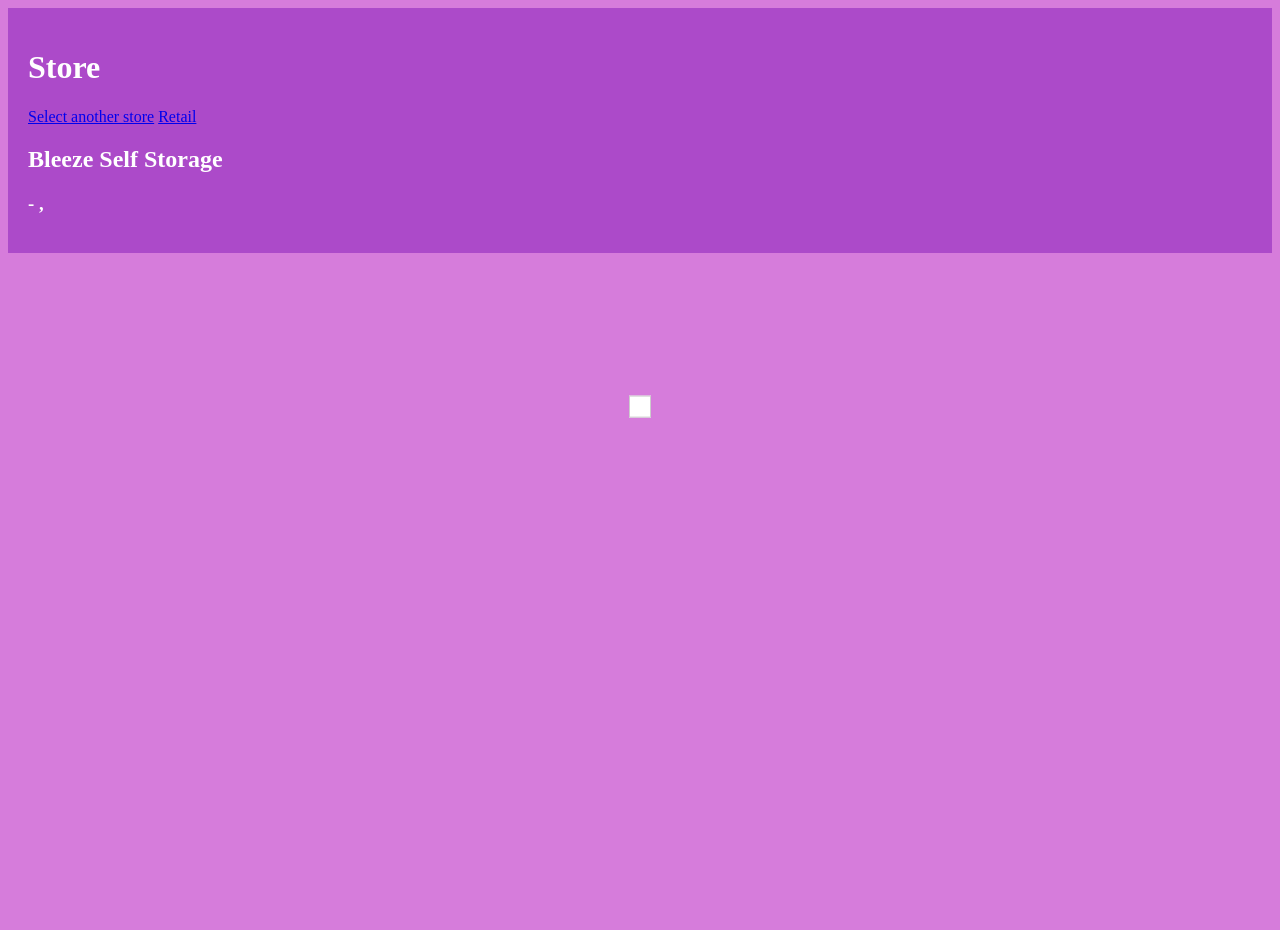
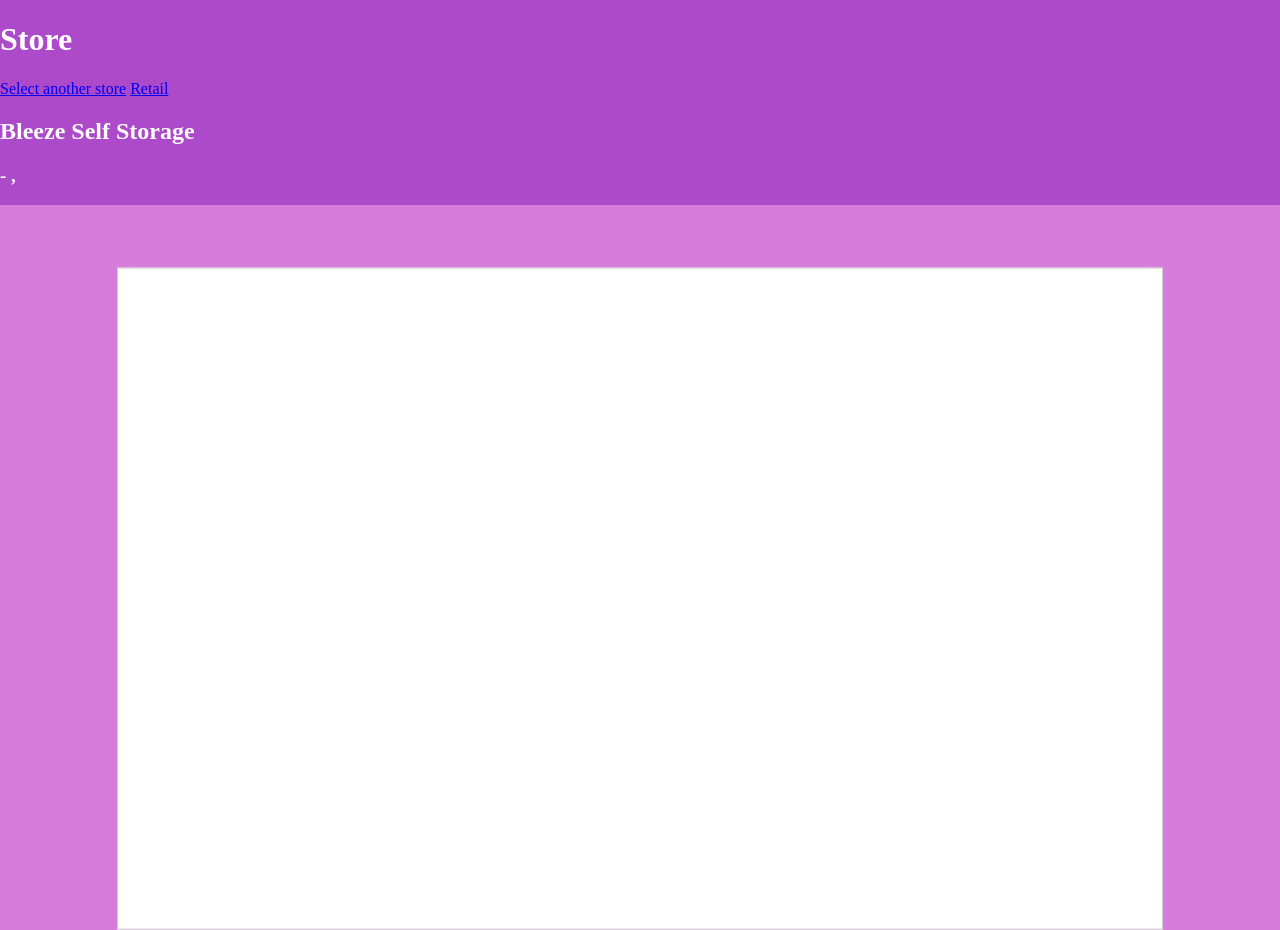
Before and after one commit to mitchhenline/bleeze, a Flask app: template templates/store.html in a window 1280 px wide. Before the commit the page ends 418 px from the top, so only its background shows below. Run offline with Flask 3, Linux system fonts and the light colour scheme; the template is opened without the code that fills it, so the values that code supplies are empty.

Commit message:
css adjsut

```diff
--- a/static/styles.css
+++ b/static/styles.css
@@ -10,13 +10,19 @@
 /* ----------HEADER AND BODY CLASSES---------- */
 
 .header {
+    position: fixed; /* Fix the header in place */
+    top: 0; /* Stick it to the top of the viewport */
+    left: 0;
+    right: 0; /* Make it span the entire width */
     background-color: #8c25bc90; /* Header background color */
     color: #fff; /* Header text color */
-    padding: 20px; /* Adjust the padding as needed */
+
+    z-index: 2; /* Ensure it's above other elements */
 }
 
 .body {
-    padding: 20px; /* Adjust the padding as needed */
+    padding: 20px;
+
 }
 
 
@@ -65,6 +71,8 @@
 
 #unit_list_div {
     position: absolute;
+    width: 80%;
+    height: 80%;
     top: 50%;
     left: 50%;
     transform: translate(-50%, -20%);
@@ -73,6 +81,7 @@
     background-color: white;
     border: 1px solid #ccc;
     padding: 10px;
+    overflow: auto;
 }
 
 .unit-item {
```
